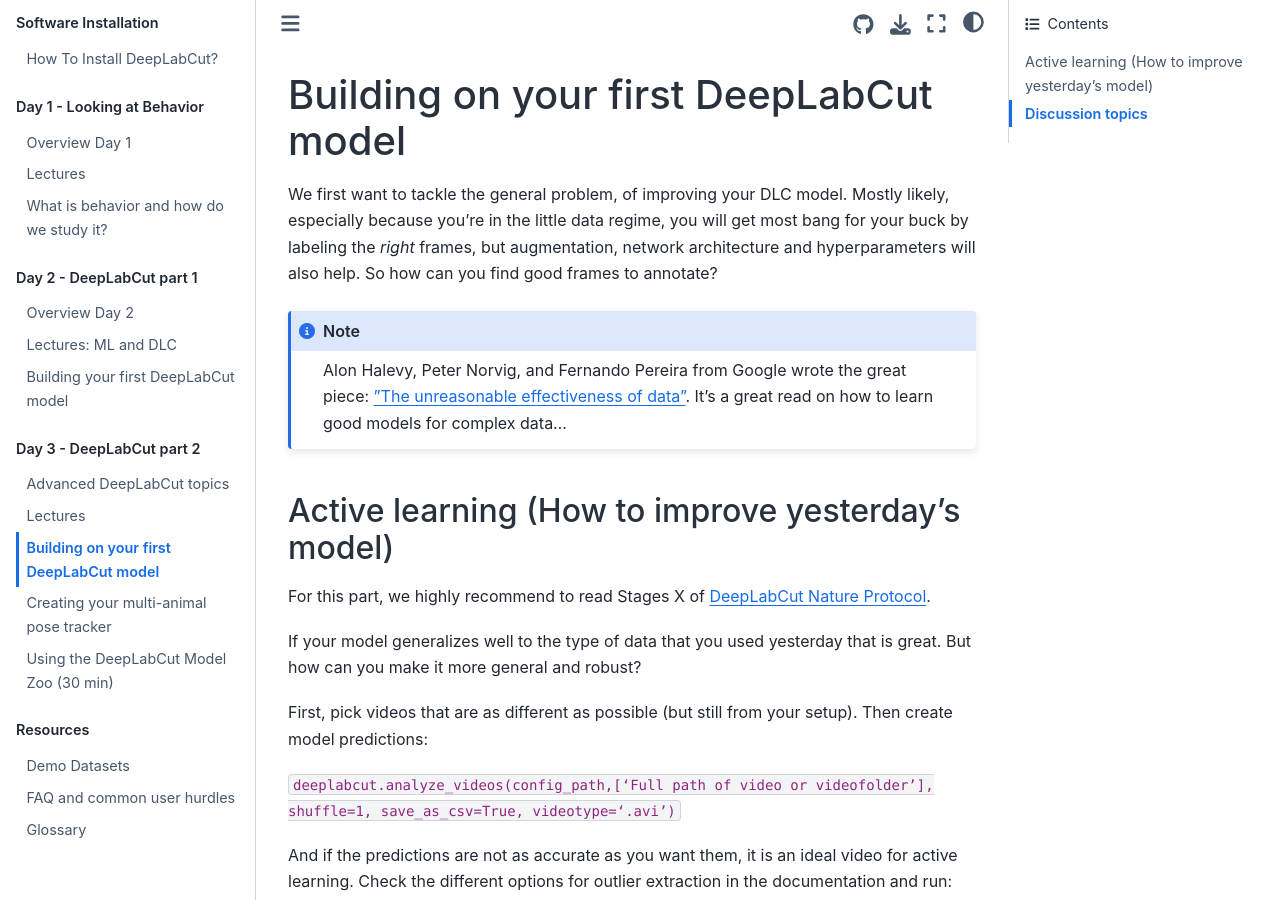
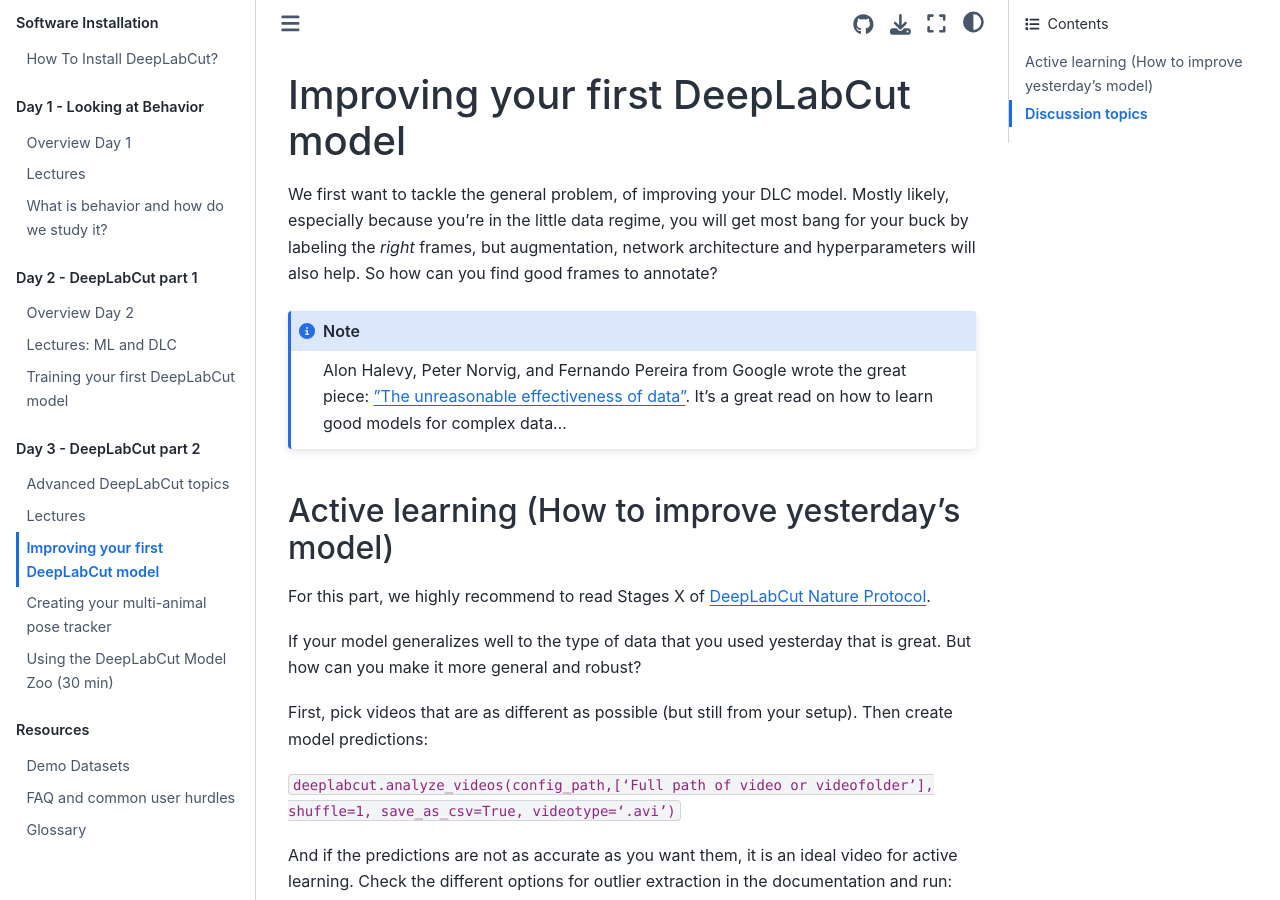
Before and after one commit to AlexEMG/DLC-Cajal-Course, a Jupyter Book: the page built from content/Day3_Practicals.md, in a window 1280 px wide and 900 px high. Built offline with Jupyter Book 1.0.4 settings and Sphinx 7.4.7 and the Sphinx Book theme 1.1.4, drawn with Linux system fonts in a browser that asks for light colours.

Commit message:
new section names suggested

```diff
--- a/content/Day2_Practicals.md
+++ b/content/Day2_Practicals.md
@@ -1,4 +1,4 @@
-# Building your first DeepLabCut model
+# Training your first DeepLabCut model
 
 Let's build a DeepLabCut model!
 
--- a/content/Day3_Practicals.md
+++ b/content/Day3_Practicals.md
@@ -1,4 +1,4 @@
-# Building on your first DeepLabCut model
+# Improving your first DeepLabCut model
 
 We first want to tackle the general problem, of improving your DLC model. Mostly likely, especially because you're in the little data regime, you will get most bang for your buck by labeling the *right* frames, but augmentation, network architecture and hyperparameters will also help. So how can you find good frames to annotate?
 
```
